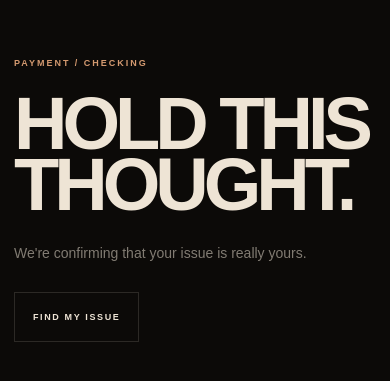
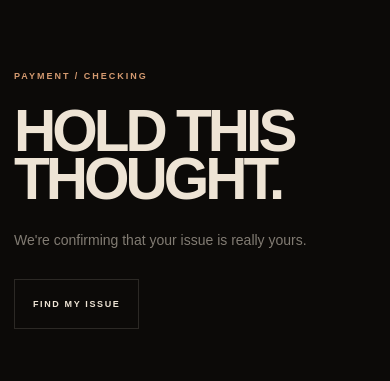
Before and after one commit to itxsam57/issued-once, a Next.js app: page /issue in a window 390 px wide. Shown: the part 205-586 px from the top of the page. Built offline with nearby package versions, Linux system fonts and the light colour scheme; no server answers.

Commit message:
fix(ui): keep issue status typography inside mobile viewport

```diff
--- a/src/components/experience/issue-status.module.css
+++ b/src/components/experience/issue-status.module.css
@@ -1,10 +1,10 @@
 .stage{width:min(980px,calc(100% - 40px));min-height:96svh;margin:0 auto;display:grid;align-content:center;gap:clamp(26px,5vw,62px);padding:clamp(70px,10vw,132px) 0;background:var(--paper);color:var(--ink)}
 .signal{margin:0;color:var(--signal);font-size:9px;font-weight:800;letter-spacing:.22em;text-transform:uppercase}
-.stage h1{margin:0;max-width:940px;font-family:Arial,Helvetica,sans-serif;font-weight:800;font-size:clamp(64px,11vw,148px);line-height:.82;letter-spacing:-.068em;text-transform:uppercase}
+.stage h1{margin:0;max-width:940px;font-family:Arial,Helvetica,sans-serif;font-weight:800;font-size:clamp(64px,11vw,148px);line-height:.82;letter-spacing:-.068em;text-transform:uppercase;overflow-wrap:anywhere}
 .stage>p:not(.signal):not(.note){margin:0;max-width:540px;color:var(--muted);font-size:14px;line-height:1.7}
 .truth{display:flex;flex-wrap:wrap;gap:0;width:fit-content;border-top:1px solid var(--hairline);border-bottom:1px solid var(--hairline)}
 .truth span{min-width:96px;padding:15px 24px 15px 0;margin-right:24px;font-size:10px;font-weight:700;letter-spacing:.17em;text-transform:uppercase}
 .track{width:fit-content;min-height:48px;display:inline-flex;align-items:center;gap:18px;border-bottom:1px solid currentColor;color:inherit;text-decoration:none;font-size:10px;font-weight:800;letter-spacing:.18em}
 .track:hover,.track:focus-visible{color:var(--signal);outline:none}
 .note{margin:0;max-width:540px;color:var(--muted);font-size:11px;line-height:1.65}
-@media(max-width:640px){.stage{width:min(100% - 28px,980px)}.stage h1{font-size:clamp(58px,19vw,94px)}}
+@media(max-width:640px){.stage{width:min(100% - 28px,980px)}.stage h1{font-size:clamp(48px,15vw,64px)}}
```
